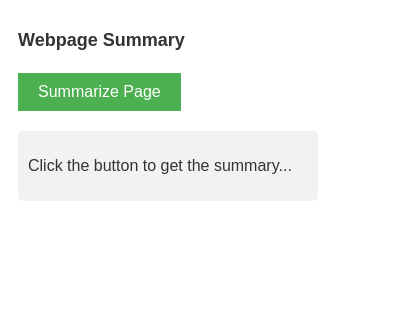
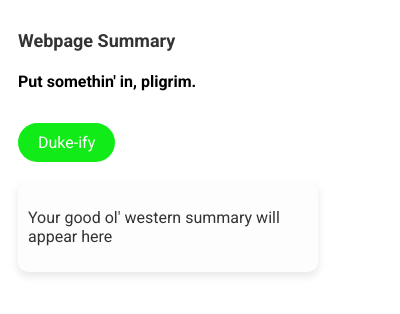
Before and after one commit to kevinsullivan88/chromeextension, a browser extension: page popup.html in a window 400 px wide. Drawn offline with Linux system fonts and the light colour scheme.

Commit message:
updated CSS and HTML, and added the icons

```diff
--- a/popup.css
+++ b/popup.css
@@ -1,5 +1,5 @@
 body {
-    font-family: Arial, sans-serif;
+    font-family: 'Roboto', sans-serif;
     padding: 10px;
     width: 300px;
 }
@@ -7,10 +7,12 @@ body {
 h1 {
     color: #333;
     font-size: 18px;
+    font-family: 'Roboto', sans-serif;
 }
 
 #refresh-button {
-    background-color: #4CAF50;
+    background-color: #11ec18;
+    font-family: 'Roboto', sans-serif;
     color: white;
     border: none;
     padding: 10px 20px;
@@ -20,15 +22,33 @@ h1 {
     font-size: 16px;
     margin: 10px 0;
     cursor: pointer;
+    border-radius: 20px;
+    transition: background-color 0.3s;
+    font
+
+}
+
+#refresh-button:hover {
+    background-color: #357ebd; /* Darker shade of blue on hover */
 }
 
 #summary-container {
     margin-top: 10px;
     padding: 10px;
-    background-color: #f2f2f2;
-    border-radius: 5px;
+    background-color: #fdfdfd;
+    border-radius: 10px; /* Rounded corners */
+    box-shadow: 0 4px 8px rgba(0, 0, 0, 0.1); /* Shadow effect */
+    min-height: 50px;
+    max-height: 200px;
+    overflow-y: auto;
 }
 
 #summary-text {
     color: #333;
+    font-family: 'Roboto', sans-serif;
+
 }
+
+p {
+    font-family: 'Roboto', sans-serif;
+}
--- a/popup.html
+++ b/popup.html
@@ -1,6 +1,7 @@
 <!DOCTYPE html>
 <html lang="en">
 <head>
+    <link href="https://fonts.googleapis.com/css2?family=Roboto:wght@400;500;700&display=swap" rel="stylesheet">
     <meta charset="UTF-8">
     <meta name="viewport" content="width=device-width, initial-scale=1.0">
     <title>Page Summary</title>
@@ -8,9 +9,10 @@
 </head>
 <body>
     <h1>Webpage Summary</h1>
-    <button id="refresh-button">Summarize Page</button>
+    <h4>Put somethin' in, pligrim.</h4>
+    <button id="refresh-button">Duke-ify</button>
     <div id="summary-container">
-        <p id="summary-text">Click the button to get the summary...</p>
+        <p id="summary-text">Your good ol' western summary will appear here</p>
     </div>
     <script src="popup.js"></script>
 </body>
```
Also changed, not shown: assets/icon128.png (added), assets/icon48.png (added), manifest.json, 4 other files.
